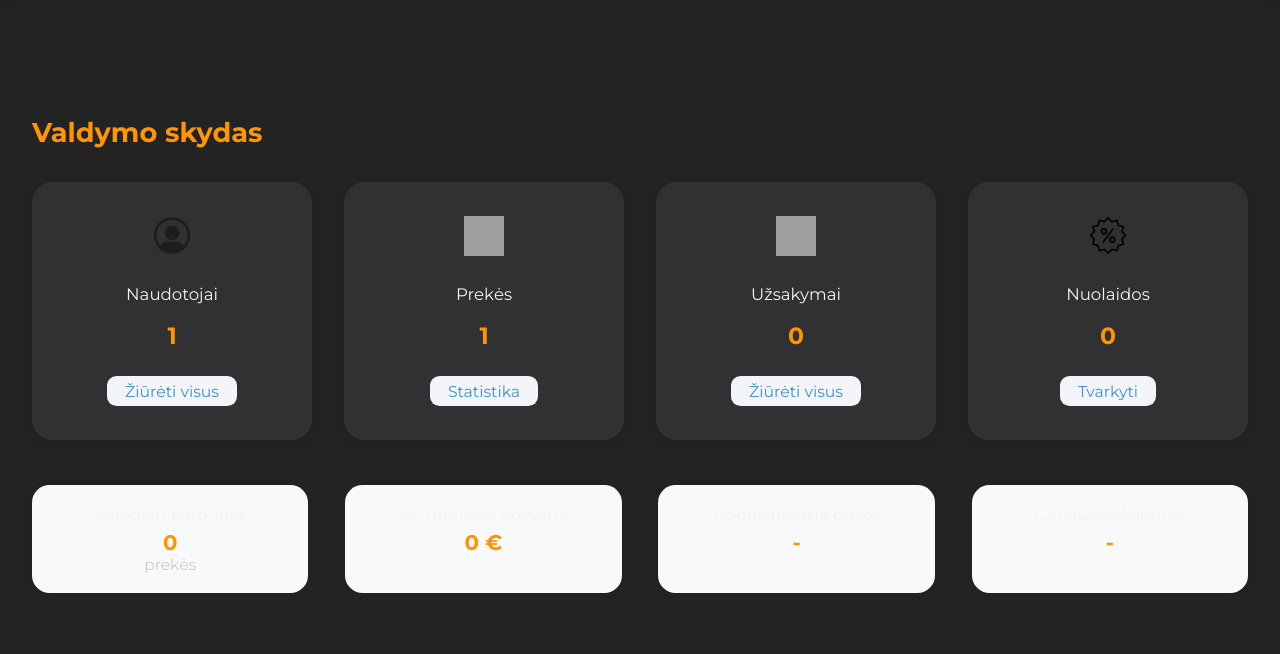
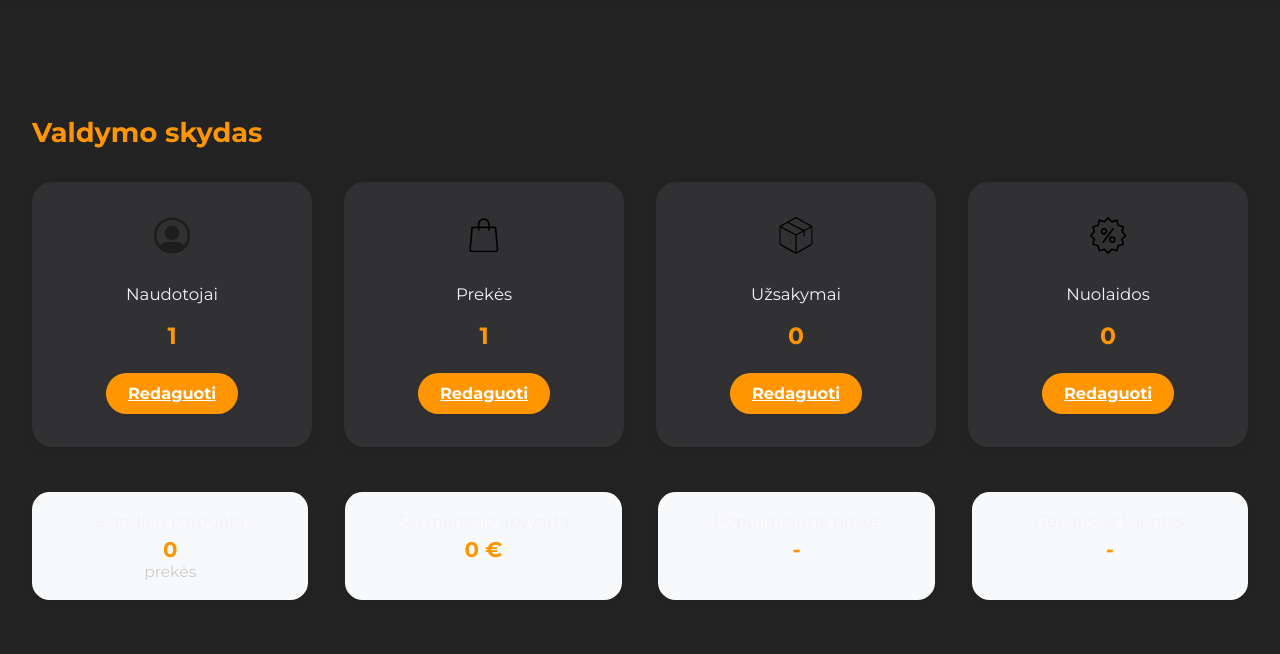
Before and after one commit to gonebe3/room2, a Flask app: page /admin/dashboard in a window 1280 px wide. Shown: the part 112-766 px from the top of the page. Run offline with Flask 3, Linux system fonts and the light colour scheme; a user stored in the database is signed in; tables that the repository leaves empty hold one stand-in row (values such as "Sample post"); some libraries are stand-ins or nearby versions; grey boxes are pictures that could not be loaded.

Commit message:
siame pakeitime tik dashboard.html perdariau

```diff
--- a/templates/admin/dashboard.html
+++ b/templates/admin/dashboard.html
@@ -12,7 +12,7 @@
             </div>
             <div class="admin-card-title">Naudotojai</div>
             <div class="admin-card-value">{{ stats.users_count }}</div>
-            <a href="{{ url_for('admin.user_list') }}" class="admin-card-link">Žiūrėti visus</a>
+            <a href="{{ url_for('admin.user_list') }}" class="btn btn-admin">Redaguoti</a>
         </div>
         <div class="admin-card">
             <div class="admin-card-icon admin-card-products">
@@ -20,7 +20,7 @@
             </div>
             <div class="admin-card-title">Prekės</div>
             <div class="admin-card-value">{{ stats.products_count }}</div>
-            <a href="{{ url_for('admin.product_stats') }}" class="admin-card-link">Statistika</a>
+            <a href="{{ url_for('admin.product_list') }}" class="btn btn-admin">Redaguoti</a>
         </div>
         <div class="admin-card">
             <div class="admin-card-icon admin-card-orders">
@@ -28,7 +28,7 @@
             </div>
             <div class="admin-card-title">Užsakymai</div>
             <div class="admin-card-value">{{ stats.orders_count }}</div>
-            <a href="{{ url_for('admin.orders') }}" class="admin-card-link">Žiūrėti visus</a>
+            <a href="{{ url_for('admin.orders') }}" class="btn btn-admin">Redaguoti</a>
         </div>
         <div class="admin-card">
             <div class="admin-card-icon admin-card-discounts">
@@ -36,7 +36,7 @@
             </div>
             <div class="admin-card-title">Nuolaidos</div>
             <div class="admin-card-value">{{ stats.discounts_count }}</div>
-            <a href="{{ url_for('admin.discounts') }}" class="admin-card-link">Tvarkyti</a>
+            <a href="{{ url_for('admin.discounts') }}" class="btn btn-admin">Redaguoti</a>
         </div>
     </div>
 
@@ -52,11 +52,11 @@
         </div>
         <div class="admin-summary-block">
             <div class="admin-summary-title">Populiariausia prekė</div>
-            <div class="admin-summary-value">{{ stats.top_product_name }}</div>
+            <div class="admin-summary-value">{{ stats.top_product_name or '-' }}</div>
         </div>
         <div class="admin-summary-block">
             <div class="admin-summary-title">Geriausias klientas</div>
-            <div class="admin-summary-value">{{ stats.top_client_name }}</div>
+            <div class="admin-summary-value">{{ stats.top_client_name or '-' }}</div>
         </div>
     </div>
 </div>
```
Also changed, not shown: static/images/icons/box.svg (added), static/images/icons/shopping-bag.svg (added).
